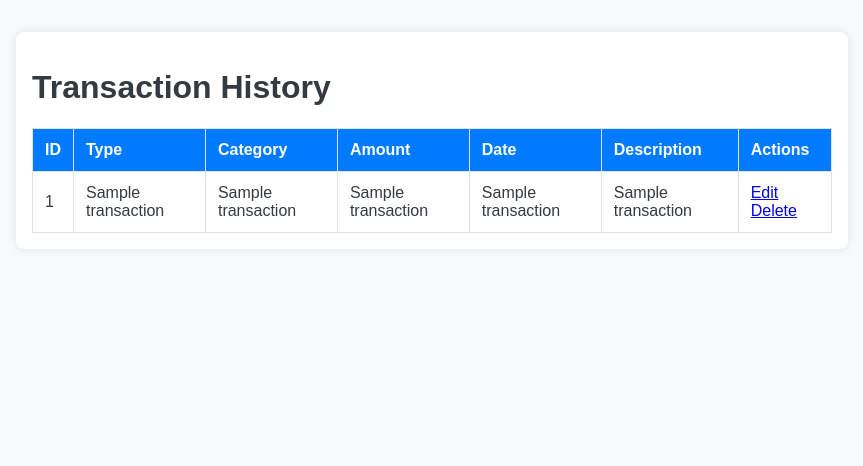
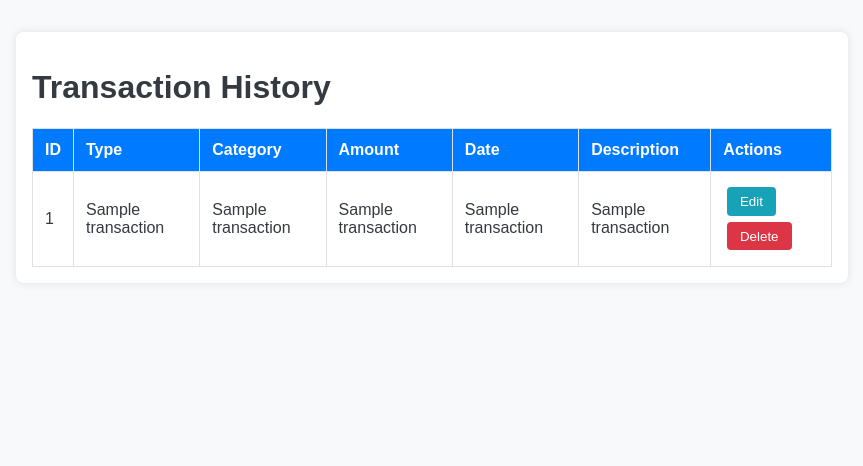
Before and after one commit to arjunbojja1/expense-tracker, a Flask app: template app/templates/view_transactions.html in a window 1280 px wide. Shown: the part 50-516 px from the top of the page, without its empty margins (208-1071 px from the left). Run offline with Flask 3, Linux system fonts and the light colour scheme; the template is opened without the code that fills it: most values are stand-ins (such as "Sample title", 1, 10 or a date in 2020).

Commit message:
Button Updates

```diff
--- a/app/templates/view_transactions.html
+++ b/app/templates/view_transactions.html
@@ -20,8 +20,8 @@
         <td>{{ transaction[4] }}</td>
         <td>{{ transaction[5] }}</td>
         <td>
-            <a href="{{ url_for('main.edit_transaction', id=transaction[0]) }}" class="button.edit">Edit</a>
-            <a href="{{ url_for('main.delete_transaction', id=transaction[0]) }}" class="button.delete">Delete</a>
+            <button href="{{ url_for('main.edit_transaction', id=transaction[0]) }}" class="edit">Edit</button>
+            <button href="{{ url_for('main.delete_transaction', id=transaction[0]) }}" class="delete">Delete</button>
         </td>
     </tr>
     {% endfor %}
```
